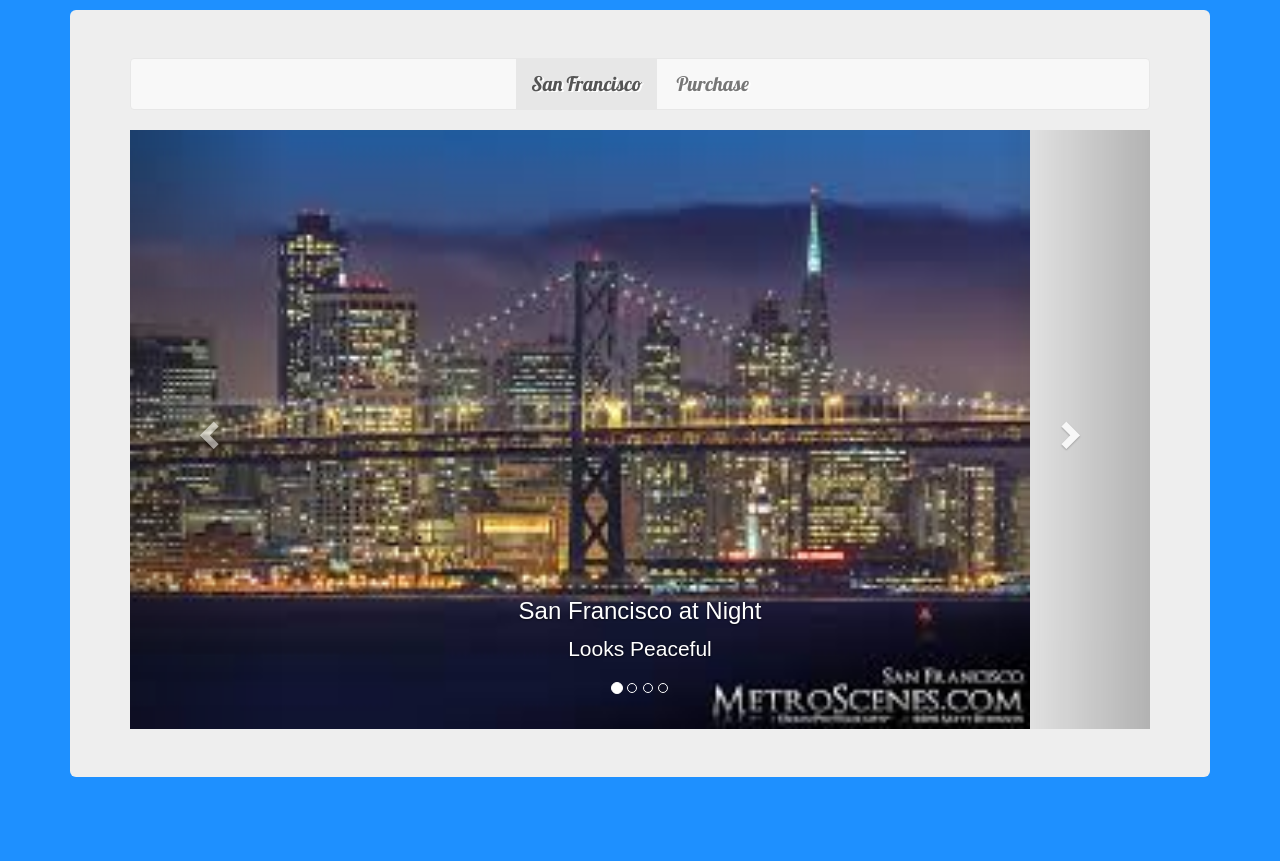
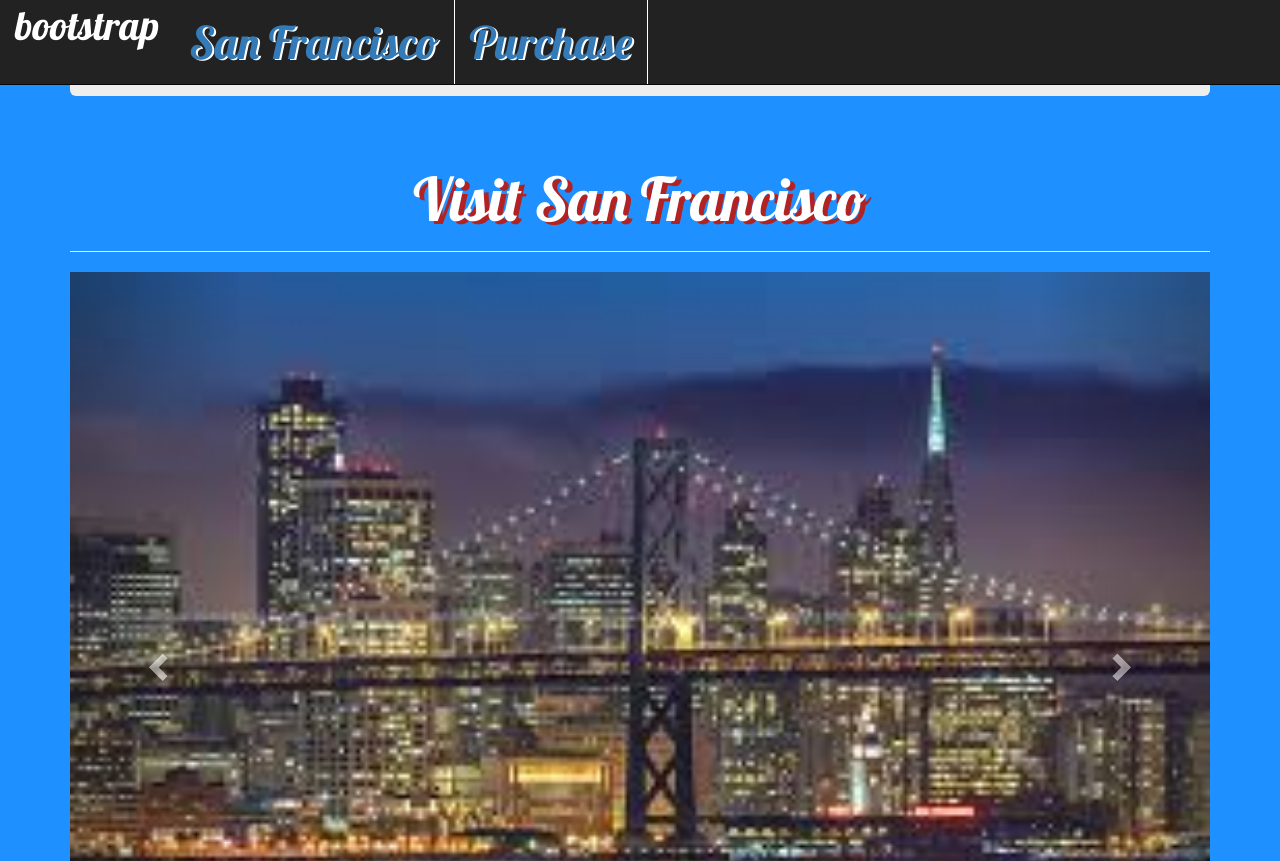
Before and after one commit to ZacharyCreedon/ZackJay, a plain HTML site: page index.html in a window 1280 px wide. Shown: the top 861 px of the page. Drawn offline with nearby package versions, Linux system fonts and the light colour scheme.

Commit message:
Zach, I have everythihg worked out except, I cannot get the program to recognize the subsequent slides.

```diff
--- a/index.html
+++ b/index.html
@@ -14,15 +14,27 @@
     <!-- Navigation bar at top of screen -->
     <div class="container">
       <div class="jumbotron">
-        <nav class="navbar navbar-default">
+        <nav class="navbar navbar-inverse navbar-fixed-top">
           <div class="container-fluid">
-            <!--  <a class="navbar-brand" href="index.html">Visit San Francisco</a> -->
-            <ul class="nav navbar-nav">
-              <li class="active"><a href="index.html">San Francisco</a></li>
-              <li><a href="#">Purchase</a></li>
+            <div class="navbar-header">
+              <a class="navbar-brand" href="#"> bootstrap</a>
+            </div>
+            <ul class="nav-navbar-nav">
+              <li class="active"> <a href="index.html">San Francisco</a></li>
+              <li> <a href="purchase.html">Purchase </a></li>
             </ul>
           </div>
         </nav>
+      </div>
+    </div>
+
+    <div class="container">
+      <div class="page-header">
+        <h1> Visit San Francisco </h1>
+      </div>
+    </div>
+
+    <div class="container">
 
         <div id="myCarousel" class="carousel slide" data-ride="carousel" >
           <!-- indicators -->
@@ -36,49 +48,53 @@
           <!-- data wrapper for slides -->
           <div class ="carousel-inner">
             <div class="item active">
-            <img src="sfatnight.jpg" alt="SF at Night" width="900" height="500">
+              <img src="sfatnight.jpg" alt="SF at Night">
+
               <div class="carousel-caption">
                 <h3> San Francisco at Night </h3>
                 <p>  Looks Peaceful</p>
+              </div> -->
+            </div>
+
+            <div class="item">
+              <img src="sflombard.jpg" alt="Lombard Street">
+
+              <div class="carousel-caption">
+                <h3> Lombard Street </h3>
+                <p> Beautiful early in the Morning </p>
               </div>
             </div>
+
             <div class="item">
-            <img src="sflombard.jpg" alt="Lombard Street" width="900" height="500">
-            <div class="carousel-caption" >
-                <h3> Lombard Street </h3>
-                <p> Beautiful when visited real early in the Morning </p>
-              </div>
-          </div>
-          <div class="item">
-            <img src="sfalcatraz.jpg" alt="Needles in the street" width="900" height="500">
+              <img src="sfalcatraz.jpg" alt="Needles">
               <div class="carousel-caption">
                 <h3> View of San Francisco with Alcatraz  </h3>
                 <p> Always Beautiful except when the fog obscures the view </p>
               </div>
             </div>
+
             <div class="item">
-            <img src="sfneedles.jpg" alt="Needles in Street" width="900" height="500">
+              <img src="sfneedles.jpg" alt="Needles in Street">
               <div class="carousel-caption">
                 <h3> View From Street Level </h3>
                 <p> BE CAREFUL  WHERE YOU WALK!!!! </p>
+              </div> -->
             </div>
-          </div>
-
           </div> <!-- end carousel inner -->
 
         <!-- left and right controls -->
-        <a class="left carousel-control" href="myCarousel" data-slide="prev">
+        <a class="left carousel-control" href="#myCarousel" data-slide="prev">
           <span class="glyphicon glyphicon-chevron-left"></span>
           <span class="sr-only">Prevoius</span>
         </a>
 
-        <a class="right carousel-control" href="myCarousel" data-slide="next">
+        <a class="right carousel-control" href="#myCarousel" data-slide="next">
           <span class="glyphicon glyphicon-chevron-right"></span>
           <span class="sr-only">Next</span>
         </a>
       </div>  <!--  end left and right controls -->
     </div>
-  </div>
+
     <script src="https://maxcdn.bootstrapcdn.com/bootstrap/3.3.7/js/bootstrap.min.js" integrity="sha384-Tc5IQib027qvyjSMfHjOMaLkfuWVxZxUPnCJA7l2mCWNIpG9mGCD8wGNIcPD7Txa" crossorigin="anonymous"></script>
 
   </body>
--- a/styles.css
+++ b/styles.css
@@ -14,14 +14,13 @@
    designed to display "A place to visit" with
    the incorporation of bootstrap.
 
-*/
+
 html
 {
   overflow: auto;
   position: relative;
-  height: 900px;
-  width: 100%;
-}
+
+} */
 /* ===========
    Base Styles
    ===========
@@ -30,53 +29,47 @@ html
 body
 {
   font-family: lobster, Helvetica, Arial, sans-serif, cursive;
-  padding-top: 10px;
   margin: 0;
   background-color: #1E90FF;
   text-align: center;
 }
 
-.navbar-nav
+.navbar-brand
+{
+  font-size: 40px;
+}
+.nav-navbar-nav
 {
   float: none;
-  margin: 0 auto;
-  font-size: 20px;
-  display: block;
-  text-align: center;
+  margin: auto;
+  font-size: 45px;
+  display: inline;
+  text-align: right;
   text-decoration: none;
+    padding: 14px 16px;
 }
-.navbar-nav > li
+.nav-navbar-nav > li
 {
-  display: inline-block;
+  display: inline;
   text-shadow: 2px 1px white;
-  float: none;
+  float: left;
+  border-right: 1px solid white;
   text-decoration: none;
+  padding: 10px 15px;
 }
-a:link
+.nav-navbar-nav > li > a> last-child
 {
-  text-decoration:none;
-}
-a:visited
-{
-  text-decoration: none;
-}
-a:hover
-{
-  text-decoration: underline;
-}
-a:active
-{
-  text-decoration: none;
+  border: none;
 }
 
-h1
+.page-header > h1
 {
 	font-family: lobster, cursive;
-    background-color: navy;
     color: white;
     text-align: center;
     text-shadow: 5px 3px FireBrick;
     font-size: 60px;
+    text-decoration: none;
 }
 
 h3
@@ -84,13 +77,20 @@ h3
   font-family: sans-serif;
   color: white;
 }
+/*
+.jumbotron > .carousel-inner > .item > a >img
+{
+  margin: 0;
+  width: 100%;
+  height:100%;
+} */
 
-.carousel-inner > .item > a >img
+.carousel-inner img
 {
-  margin: auto;
-  width: 90%;
+  margin: 0;
+  width: 100%;
+  height: 100%;
 }
-
 .carousel-caption > p
 {
   color: white;
```
Lines whose indentation alone changed are shown as unchanged.
